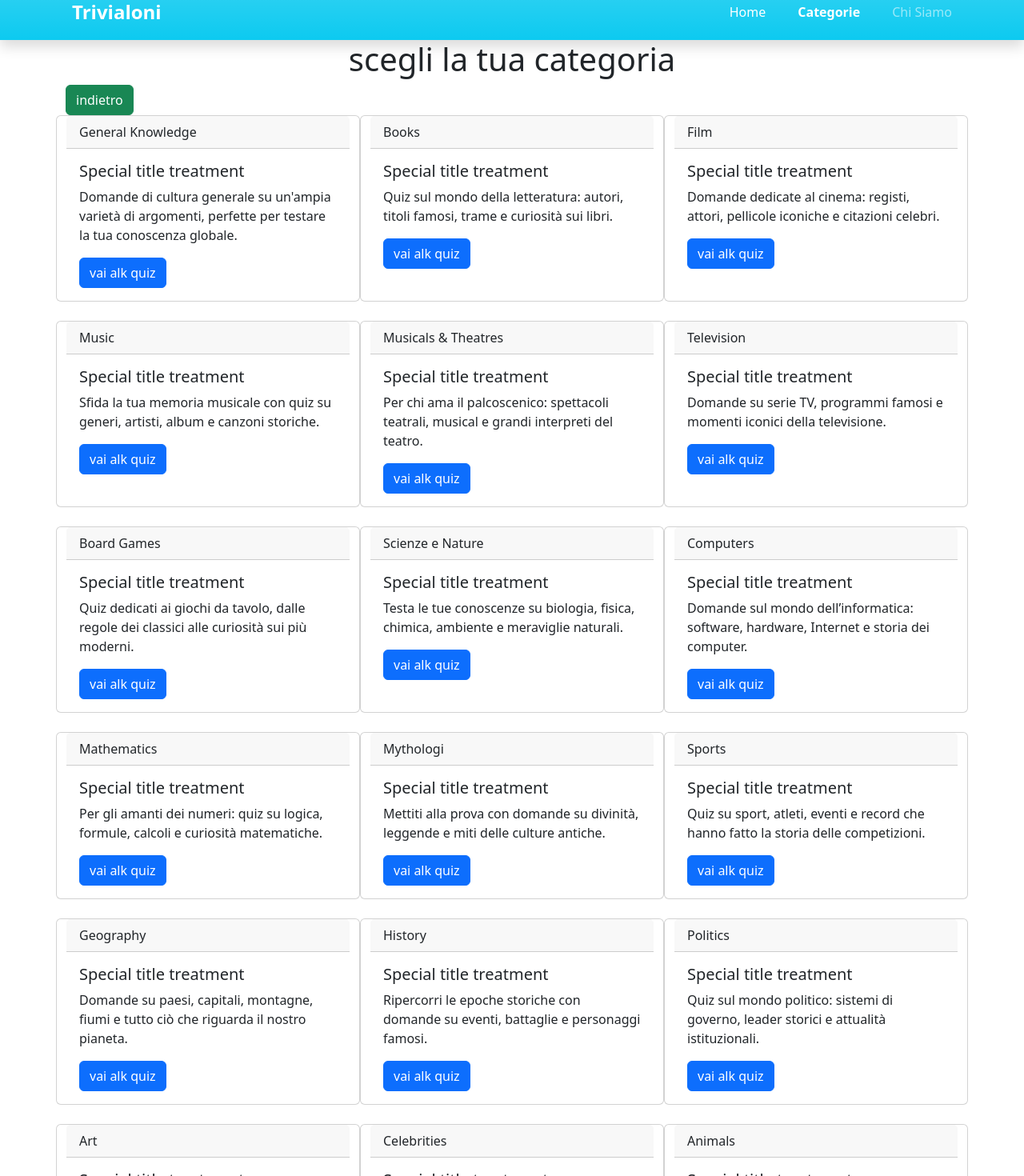
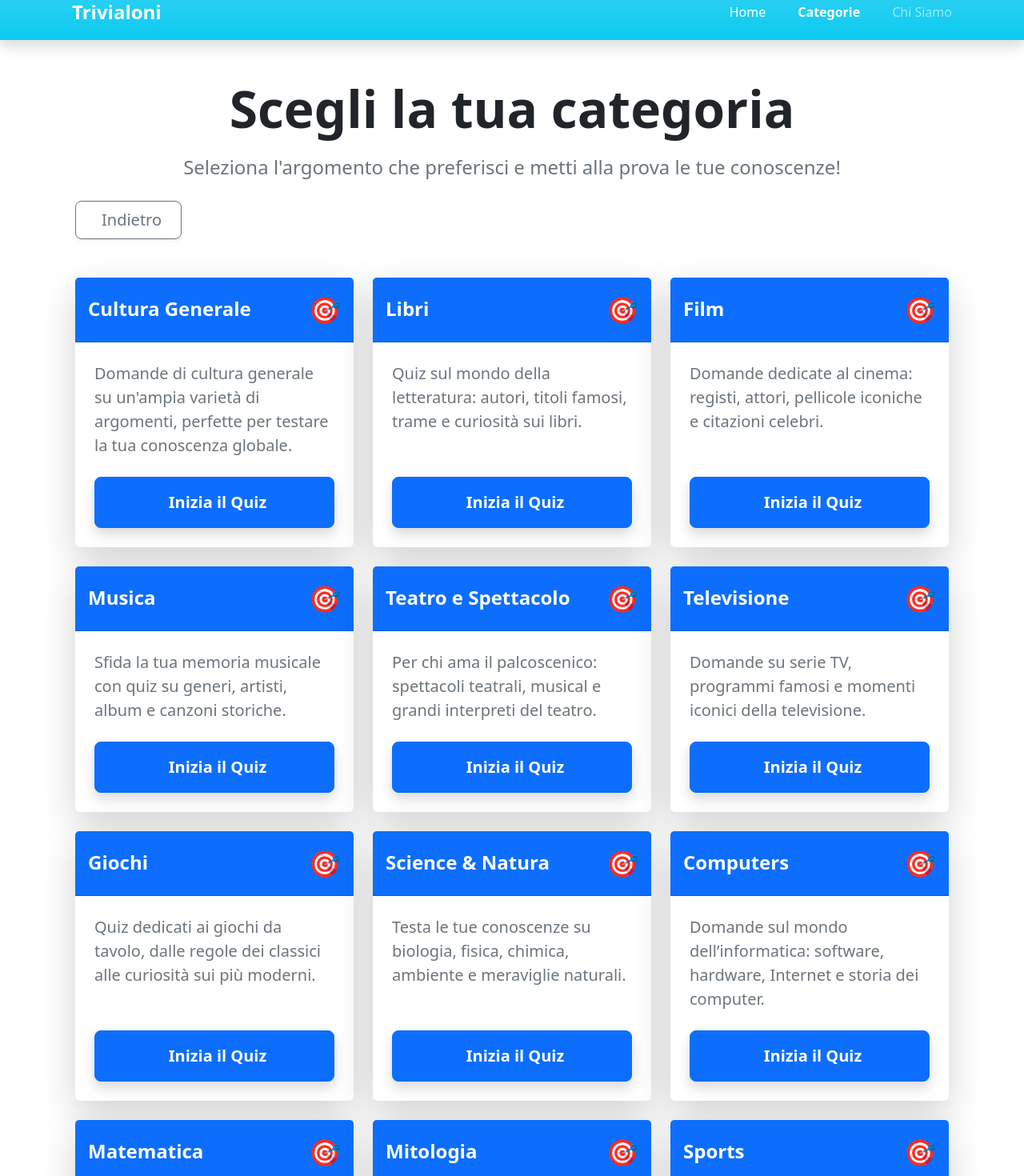
Before and after one commit to FrancescoTullio/trivialoni, a React (Vite) app: page /category in a window 1280 px wide. Shown: the part 20-1490 px from the top of the page at 80% size. Built offline with nearby package versions, Linux system fonts and the light colour scheme.

Commit message:
feat: update category names to Italian and add CategoryCard component for improved UI
in liveshare con enrico

```diff
--- a/src/App.jsx
+++ b/src/App.jsx
@@ -11,13 +11,13 @@ import AboutUs from "./pages/AboutUs";
 
 const categoryArray = [
   {
-    name: "General Knowledge",
+    name: "Cultura Generale",
     id: 9,
     description:
       "Domande di cultura generale su un'ampia varietà di argomenti, perfette per testare la tua conoscenza globale.",
   },
   {
-    name: "Books",
+    name: "Libri",
     id: 10,
     description:
       "Quiz sul mondo della letteratura: autori, titoli famosi, trame e curiosità sui libri.",
@@ -29,31 +29,31 @@ const categoryArray = [
       "Domande dedicate al cinema: registi, attori, pellicole iconiche e citazioni celebri.",
   },
   {
-    name: "Music",
+    name: "Musica",
     id: 12,
     description:
       "Sfida la tua memoria musicale con quiz su generi, artisti, album e canzoni storiche.",
   },
   {
-    name: "Musicals & Theatres",
+    name: "Teatro e Spettacolo",
     id: 13,
     description:
       "Per chi ama il palcoscenico: spettacoli teatrali, musical e grandi interpreti del teatro.",
   },
   {
-    name: "Television",
+    name: "Televisione",
     id: 14,
     description:
       "Domande su serie TV, programmi famosi e momenti iconici della televisione.",
   },
   {
-    name: "Board Games",
+    name: "Giochi",
     id: 16,
     description:
       "Quiz dedicati ai giochi da tavolo, dalle regole dei classici alle curiosità sui più moderni.",
   },
   {
-    name: "Scienze e Nature",
+    name: "Science & Natura",
     id: 17,
     description:
       "Testa le tue conoscenze su biologia, fisica, chimica, ambiente e meraviglie naturali.",
@@ -65,13 +65,13 @@ const categoryArray = [
       "Domande sul mondo dell’informatica: software, hardware, Internet e storia dei computer.",
   },
   {
-    name: "Mathematics",
+    name: "Matematica",
     id: 19,
     description:
       "Per gli amanti dei numeri: quiz su logica, formule, calcoli e curiosità matematiche.",
   },
   {
-    name: "Mythologi",
+    name: "Mitologia",
     id: 20,
     description:
       "Mettiti alla prova con domande su divinità, leggende e miti delle culture antiche.",
@@ -83,37 +83,37 @@ const categoryArray = [
       "Quiz su sport, atleti, eventi e record che hanno fatto la storia delle competizioni.",
   },
   {
-    name: "Geography",
+    name: "Geografia",
     id: 22,
     description:
       "Domande su paesi, capitali, montagne, fiumi e tutto ciò che riguarda il nostro pianeta.",
   },
   {
-    name: "History",
+    name: "Storia",
     id: 23,
     description:
       "Ripercorri le epoche storiche con domande su eventi, battaglie e personaggi famosi.",
   },
   {
-    name: "Politics",
+    name: "Politica",
     id: 24,
     description:
       "Quiz sul mondo politico: sistemi di governo, leader storici e attualità istituzionali.",
   },
   {
-    name: "Art",
+    name: "Arte",
     id: 25,
     description:
       "Scopri quanto conosci il mondo dell’arte: pittura, scultura, correnti artistiche e grandi maestri.",
   },
   {
-    name: "Celebrities",
+    name: "Celebrità",
     id: 26,
     description:
       "Domande su personaggi famosi del mondo dello spettacolo, della moda e dei social media.",
   },
   {
-    name: "Animals",
+    name: "Animali",
     id: 27,
     description:
       "Quiz sugli animali del mondo: specie, habitat, curiosità e caratteristiche sorprendenti.",
--- /dev/null
+++ b/src/components/CategoryCard.jsx
@@ -0,0 +1,53 @@
+import { Link } from "react-router-dom";
+import PropTypes from "prop-types";
+
+function CategoryCard({ id, name, description, icon = "🎯" }) {
+  return (
+    <div className="card h-100 border-0 shadow-lg hover-lift">
+      {/* Card Header */}
+      <div className="card-header bg-primary text-white py-3">
+        <div className="d-flex align-items-center justify-content-between">
+          <h4 className="mb-0 fw-bold">{name}</h4>
+          <span style={{ fontSize: '2rem' }}>{icon}</span>
+        </div>
+      </div>
+
+      {/* Card Body */}
+      <div className="card-body p-4 d-flex flex-column">
+        <p className="card-text text-secondary fs-5 mb-4 flex-grow-1">
+          {description || "Metti alla prova le tue conoscenze in questa categoria!"}
+        </p>
+
+        {/* Button */}
+        <Link
+          to={`/quiz/${id}`}
+          className="btn btn-primary btn-lg w-100 py-3 fw-semibold shadow"
+        >
+          <i className="bi bi-play-circle-fill me-2"></i>
+          Inizia il Quiz
+        </Link>
+      </div>
+
+      {/* Hover Effect CSS */}
+      <style>{`
+        .hover-lift {
+          transition: transform 0.3s ease, box-shadow 0.3s ease;
+        }
+        .hover-lift:hover {
+          transform: translateY(-10px);
+          box-shadow: 0 1rem 3rem rgba(0,0,0,0.175) !important;
+        }
+      `}</style>
+    </div>
+  );
+}
+
+// PropTypes per validazione
+CategoryCard.propTypes = {
+  id: PropTypes.oneOfType([PropTypes.string, PropTypes.number]).isRequired,
+  name: PropTypes.string.isRequired,
+  description: PropTypes.string,
+  icon: PropTypes.string
+};
+
+export default CategoryCard;
--- a/src/pages/Category.jsx
+++ b/src/pages/Category.jsx
@@ -1,32 +1,63 @@
 import { useContext } from "react";
-import { Link, useNavigate } from "react-router-dom";
+import { useNavigate } from "react-router-dom";
 import GlobalContext from "../context/GlobalContext";
+import CategoryCard from "../components/CategoryCard";
+
 function Category() {
   const { GlobalProviderValue } = useContext(GlobalContext);
   const { categoryArray } = GlobalProviderValue;
   const navigate = useNavigate();
+
   return (
-    <>
-      <h1 className="text-center">scegli la tua categoria </h1>
-      <button className="btn btn-success" onClick={() => navigate(-1)}>indietro</button>
-      <div className="row row-cols-1 row-cols-md-3 g-4">
-        {categoryArray.map((e) => (
-        <div className="card">
-          <div className="card-header">{e.name}</div>
-          <div className="card-body">
-            <h5 className="card-title">Special title treatment</h5>
-            <p className="card-text">
-              {e.description}
+    <div className="container py-5">
+      {/* Header Section */}
+      <div className="row mb-5">
+        <div className="col-12">
+          <div className="text-center mb-4">
+            <h1 className="display-3 fw-bold text-dark mb-3">
+              Scegli la tua categoria
+            </h1>
+            <p className="lead fs-4 text-secondary">
+              Seleziona l'argomento che preferisci e metti alla prova le tue conoscenze!
             </p>
-            <Link to={`/quiz/${e.id}`} className="btn btn-primary">
-              vai alk quiz
-            </Link>
+          </div>
+
+          {/* Bottone Indietro */}
+          <div className="d-flex justify-content-start">
+            <button
+              className="btn btn-outline-secondary btn-lg px-4 py-2 shadow-sm"
+              onClick={() => navigate(-1)}
+            >
+              <i className="bi bi-arrow-left me-2"></i>
+              Indietro
+            </button>
           </div>
         </div>
-      ))}
       </div>
 
-    </>
+      {/* Cards Grid */}
+      <div className="row row-cols-1 row-cols-md-2 row-cols-lg-3 g-4">
+        {categoryArray.map((category) => (
+          <div className="col" key={category.id}>
+            <CategoryCard
+              id={category.id}
+              name={category.name}
+              description={category.description}
+            />
+          </div>
+        ))}
+      </div>
+
+      {/* Empty State */}
+      {categoryArray.length === 0 && (
+        <div className="text-center py-5">
+          <div className="mb-4" style={{ fontSize: '5rem' }}>
+            📚
+          </div>
+          <h3 className="text-muted">Nessuna categoria disponibile al momento</h3>
+        </div>
+      )}
+    </div>
   );
 }
 
--- a/src/pages/NotFound.jsx
+++ b/src/pages/NotFound.jsx
@@ -1,17 +1,74 @@
 import { Link } from "react-router-dom"
+
 function NotFound() {
+  return (
+    <div className="container">
+      <div className="row justify-content-center align-items-center min-vh-100">
+        <div className="col-12 col-lg-8 text-center">
 
+          {/* Numero 404 gigante */}
+          <div className="mb-4">
+            <h1 className="display-1 fw-bold text-primary" style={{ fontSize: '10rem', lineHeight: '1' }}>
+              404
+            </h1>
+          </div>
 
-  return (
-    <>
-     <h1>oh no ... sei incappato in una pagina che non esiste ... ritorna sulla retta via </h1>
-     <Link to="/" > home </Link>
+          {/* Emoji divertente */}
+          <div className="mb-4" style={{ fontSize: '5rem' }}>
+            🤔❓🗺️
+          </div>
 
+          {/* Titolo divertente */}
+          <h2 className="display-4 fw-bold text-dark mb-4">
+            Oops! Ti sei perso!
+          </h2>
 
+          {/* Messaggio */}
+          <p className="lead fs-3 text-secondary mb-4">
+            Sembra che tu abbia trovato una pagina che non esiste...
+          </p>
+          <p className="fs-4 text-secondary mb-5">
+            Forse hai cliccato su un link sbagliato, o forse la pagina si è trasferita senza avvisarti! 🏃‍♂️💨
+          </p>
 
+          {/* Alert divertente */}
+          <div className="alert alert-warning alert-dismissible fade show d-inline-block mb-5 shadow" role="alert">
+            <strong>⚠️ Attenzione!</strong> Sei incappato in una zona inesplorata del web!
+          </div>
 
-    </>
+          {/* Bottone per tornare home */}
+          <div className="d-grid gap-3 d-sm-flex justify-content-sm-center mb-4">
+            <Link
+              to="/"
+              className="btn btn-primary btn-lg px-5 py-3 fs-4 fw-semibold shadow-lg"
+            >
+              <i className="bi bi-house-door-fill me-2"></i>
+              Torna alla Home
+            </Link>
+          </div>
+
+          {/* Messaggio finale divertente */}
+          <div className="mt-5 pt-4">
+            <p className="text-muted fs-5 fst-italic">
+              "Non tutti quelli che vagano sono perduti" ... ma tu sì! 😄
+            </p>
+          </div>
+
+          {/* Animazione CSS per far "rimbalzare" il 404 */}
+          <style>{`
+            @keyframes bounce {
+              0%, 100% { transform: translateY(0); }
+              50% { transform: translateY(-20px); }
+            }
+            .display-1 {
+              animation: bounce 2s infinite;
+            }
+          `}</style>
+
+        </div>
+      </div>
+    </div>
   )
 }
 
-export default   NotFound
+export default NotFound
```
